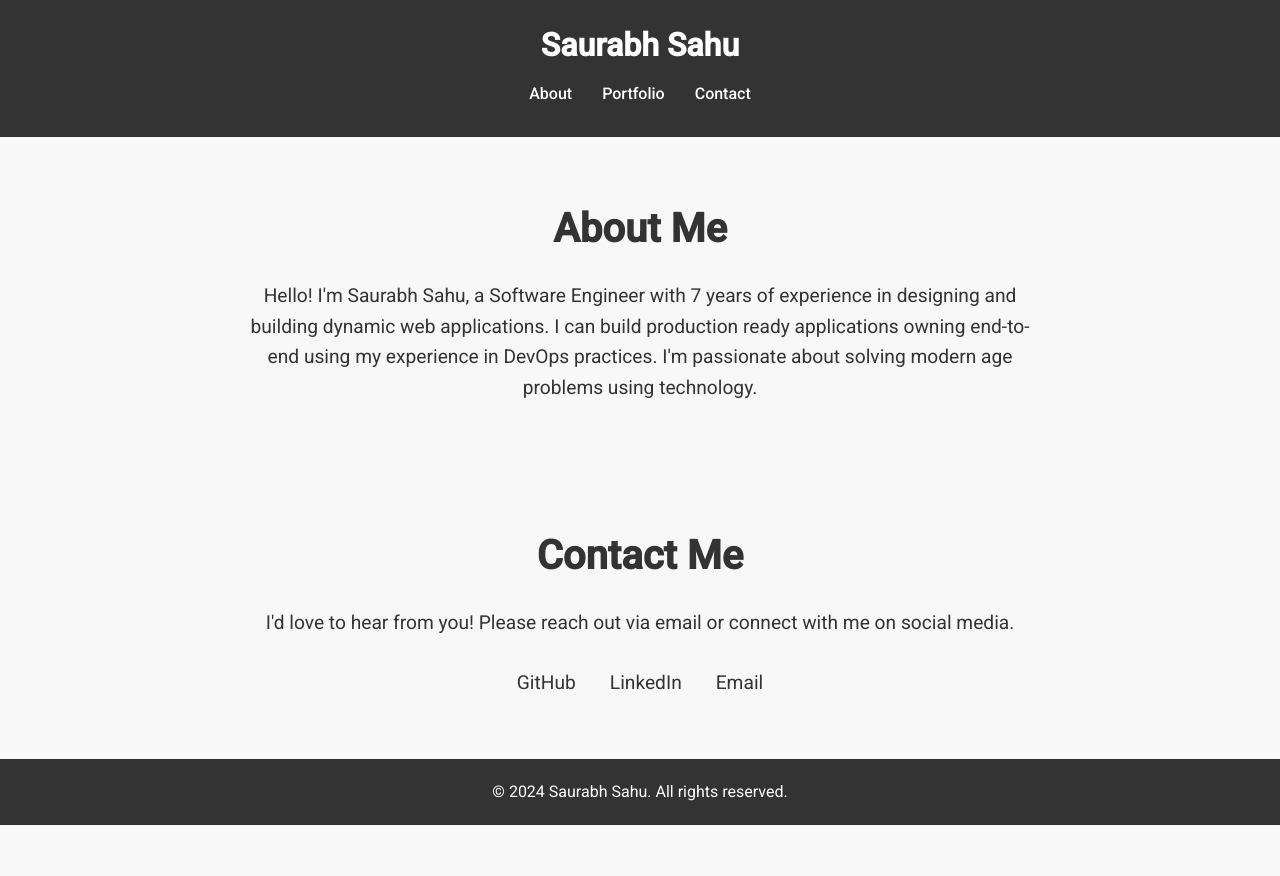
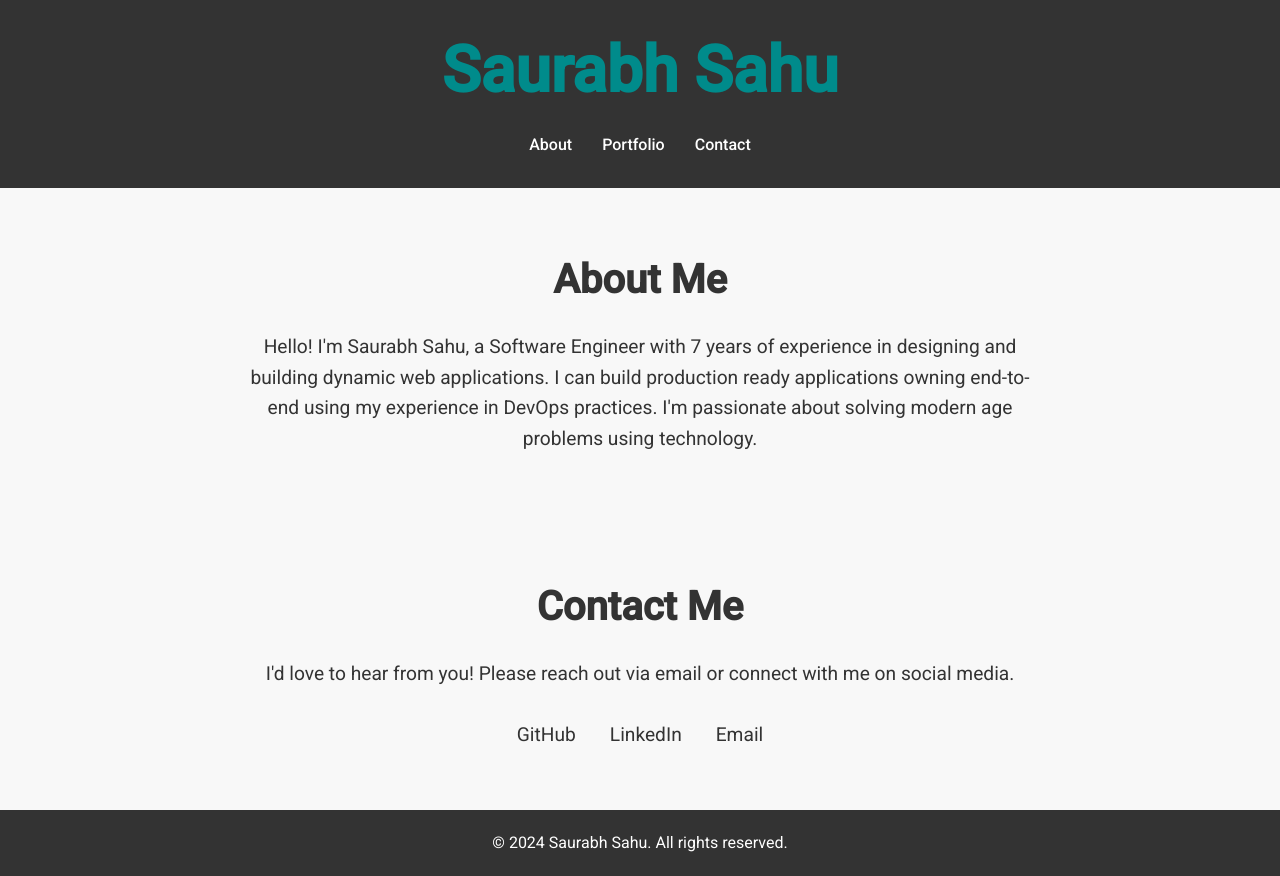
Before and after one commit to saurab2612/saurab2612.github.io, a plain HTML site: page index.html in a window 1280 px wide. Before the commit the page ends 825 px from the top, so only its background shows below. Drawn offline with Linux system fonts and the light colour scheme.

Commit message:
changed heading size and color

```diff
--- a/styles.css
+++ b/styles.css
@@ -30,8 +30,8 @@ header nav {
 }
 
 header .logo a {
-    color: white;
-    font-size: 2rem;
+    color: DarkCyan;
+    font-size: 4rem;
     text-decoration: none;
     display: flex;
     justify-content: center;
```
